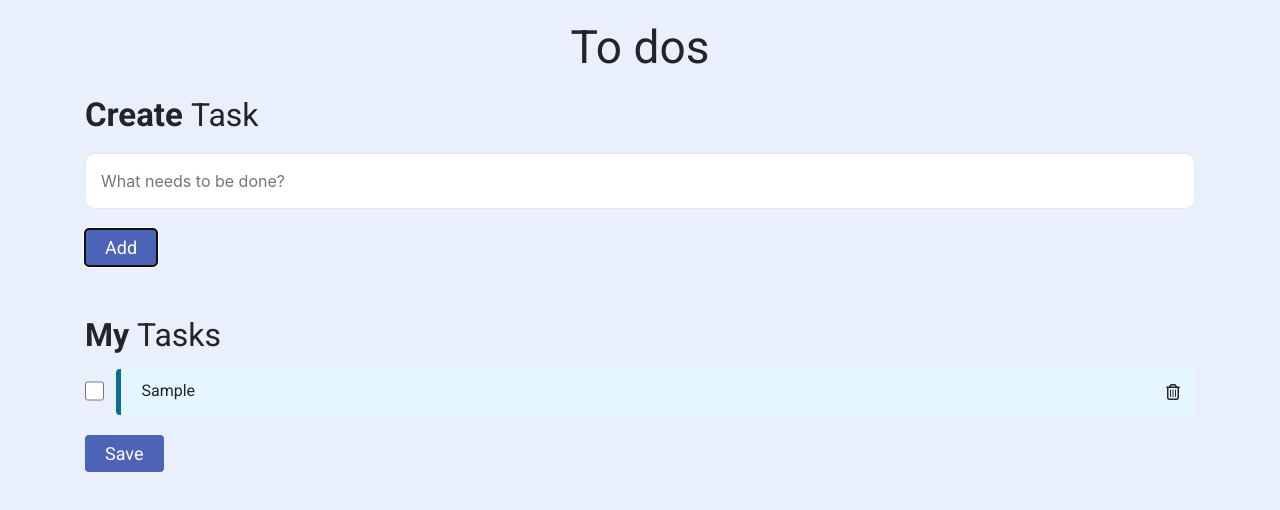
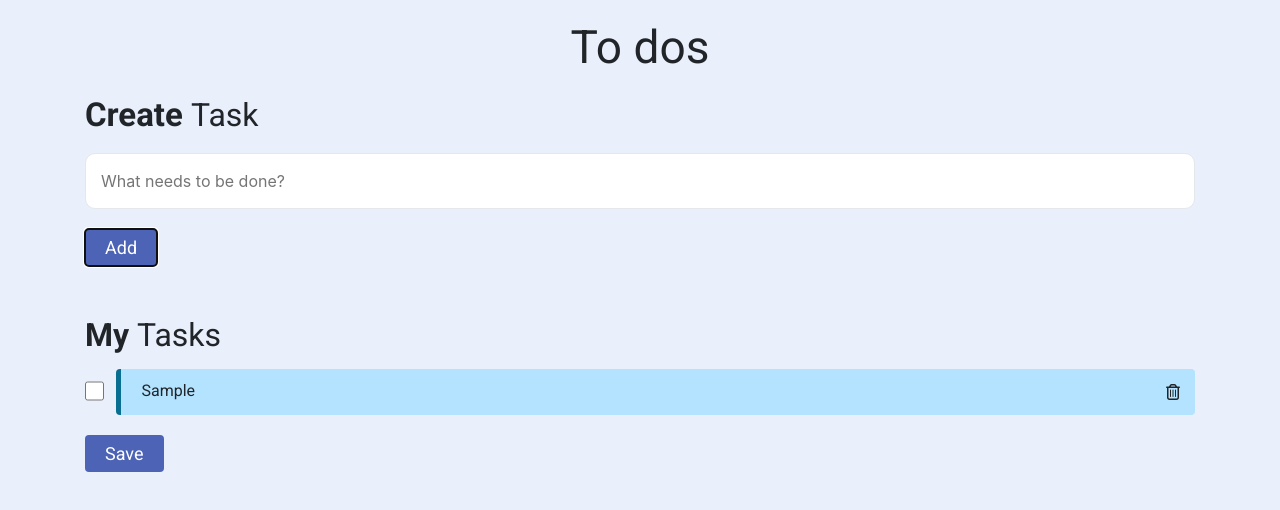
Before and after one commit to K-Kethan/ToDoApp, a plain HTML site: page index.html in a window 1280 px wide. Both pictures are taken after typing "Sample" into the empty fields and a click on the button "Add". Drawn offline with nearby package versions, Linux system fonts and the light colour scheme; a web font is replaced by a local one.

Commit message:
Update To do App.css

```diff
--- a/To do App.css
+++ b/To do App.css
@@ -74,7 +74,7 @@
 }
 
 .label-container {
-    background-color: #e6f6ff;
+    background-color: #b3e3ff;
     width: 100%;
     border-style: solid;
     border-width: 5px;
```
